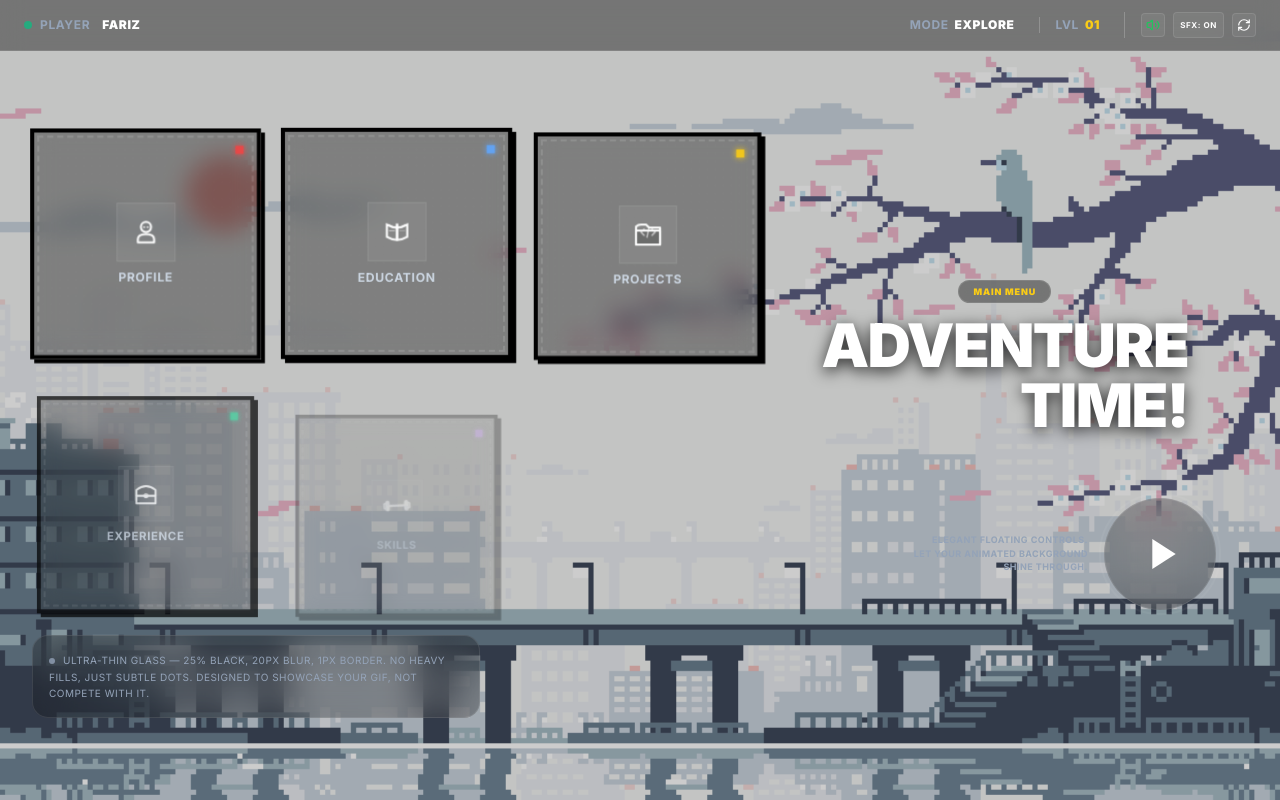
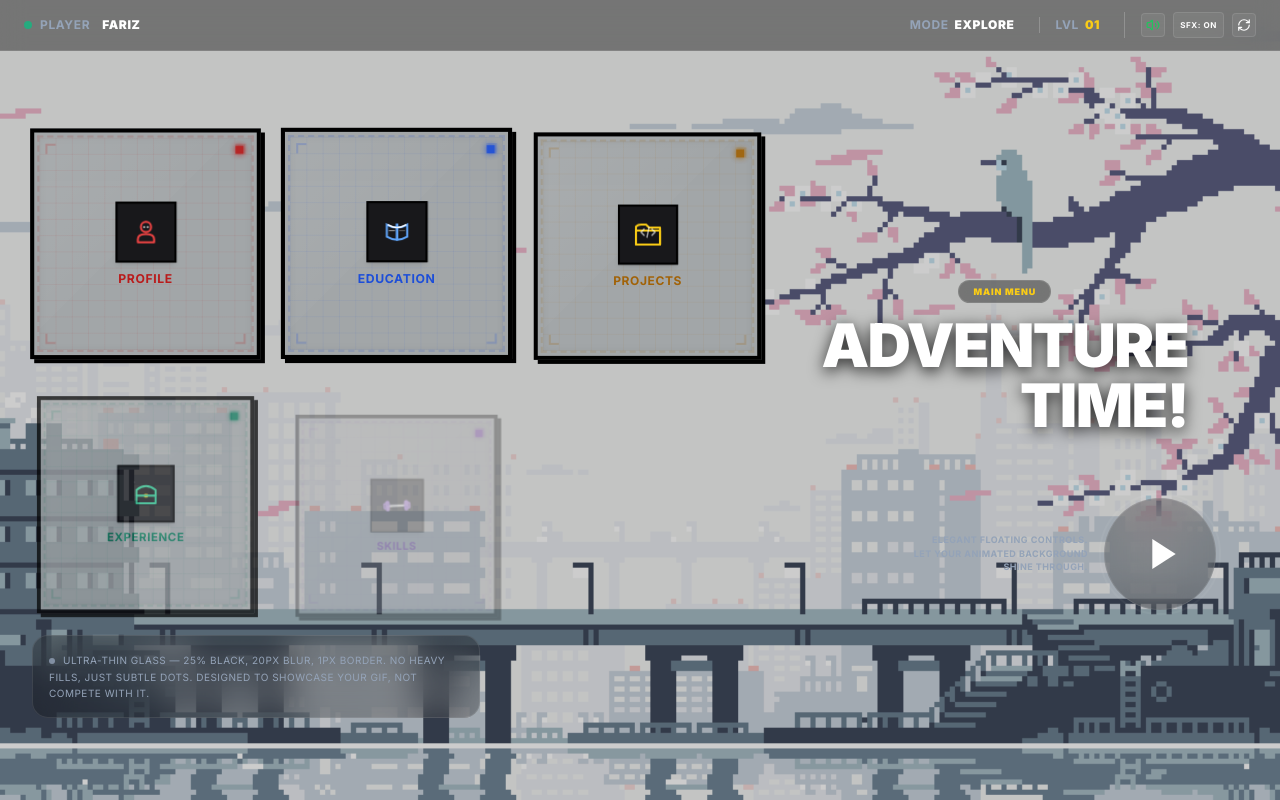
Before and after one commit to ProfFariz/Portfolio, a Next.js app in the folder next-portfolio/: page / in a window 1280 px wide. Both pictures are taken after a click on the button "PRESS START GAME". Built offline with nearby package versions, Linux system fonts and the light colour scheme.

Commit message:
updated cards style

```diff
--- a/next-portfolio/src/components/mario-portfolio.tsx
+++ b/next-portfolio/src/components/mario-portfolio.tsx
@@ -564,26 +564,32 @@ const PROJECTS_DATA = [
 // ==========================================
 // 3.5. CUSTOM ANIMATED SVG HUD ICONS
 // ==========================================
-function AnimatedProfileIcon({ isHovered }: { isHovered: boolean }) {
+function AnimatedProfileIcon({ isHovered, hexColor }: { isHovered: boolean; hexColor?: string }) {
+  const color = hexColor || "#ef4444";
   return (
     <svg width="32" height="32" viewBox="0 0 32 32" className="fill-none stroke-current text-white overflow-visible">
+      {/* Selector arrow (yellow) */}
       <motion.path
         d="M 2,12 L 6,16 L 2,20 Z"
-        fill="currentColor"
+        fill="#facc15"
         stroke="none"
         animate={isHovered ? { opacity: [0, 1, 0] } : { opacity: 0 }}
         transition={{ repeat: Infinity, duration: 0.3 }}
       />
+      {/* Silhouette head (red) */}
       <motion.circle
         cx="16"
         cy="11"
         r="5"
+        stroke={color}
         strokeWidth="2"
         animate={isHovered ? { scale: [1, 1.05, 1], y: [0, -0.5, 0] } : { y: [0, -0.4, 0] }}
         transition={{ repeat: Infinity, duration: isHovered ? 1 : 3, ease: "easeInOut" }}
       />
+      {/* Eyes (white) */}
       <motion.line
         x1="14" y1="11" x2="14.5" y2="11"
+        stroke="#ffffff"
         strokeWidth="1.5"
         strokeLinecap="round"
         animate={{ scaleY: [1, 0.1, 1] }}
@@ -591,13 +597,16 @@ function AnimatedProfileIcon({ isHovered }: { isHovered: boolean }) {
       />
       <motion.line
         x1="17.5" y1="11" x2="18" y2="11"
+        stroke="#ffffff"
         strokeWidth="1.5"
         strokeLinecap="round"
         animate={{ scaleY: [1, 0.1, 1] }}
         transition={{ repeat: Infinity, repeatDelay: 4, duration: 0.15 }}
       />
+      {/* Silhouette body (red) */}
       <motion.path
         d="M 8,23 C 8,19 11,18 16,18 C 21,18 24,19 24,23 L 24,26 L 8,26 Z"
+        stroke={color}
         strokeWidth="2"
         strokeLinejoin="round"
         animate={isHovered ? { y: [0, -0.5, 0] } : { y: 0 }}
@@ -606,14 +615,16 @@ function AnimatedProfileIcon({ isHovered }: { isHovered: boolean }) {
   );
 }
 
-function AnimatedEducationIcon({ isHovered }: { isHovered: boolean }) {
+function AnimatedEducationIcon({ isHovered, hexColor }: { isHovered: boolean; hexColor?: string }) {
+  const color = hexColor || "#60a5fa";
   return (
     <svg width="32" height="32" viewBox="0 0 32 32" className="fill-none stroke-current text-white overflow-visible">
-      <path d="M 16,24 L 16,8" strokeWidth="2.5" />
-      <path d="M 16,24 C 11,24 6,21 6,21 L 6,9 C 6,9 11,12 16,12" strokeWidth="2" strokeLinecap="round" />
-      <path d="M 16,24 C 21,24 26,21 26,21 L 26,9 C 26,9 21,12 16,12" strokeWidth="2" strokeLinecap="round" />
+      <path d="M 16,24 L 16,8" stroke={color} strokeWidth="2.5" />
+      <path d="M 16,24 C 11,24 6,21 6,21 L 6,9 C 6,9 11,12 16,12" stroke={color} strokeWidth="2" strokeLinecap="round" />
+      <path d="M 16,24 C 21,24 26,21 26,21 L 26,9 C 26,9 21,12 16,12" stroke={color} strokeWidth="2" strokeLinecap="round" />
       <motion.path
         d="M 16,12 C 20,12 23,10 25,9"
+        stroke="#ffffff"
         strokeWidth="1.5"
         animate={isHovered ? { rotateY: [0, -180, 0] } : { rotateY: 0 }}
         transition={{ repeat: Infinity, duration: 1.5, ease: "easeInOut" }}
@@ -621,6 +632,7 @@ function AnimatedEducationIcon({ isHovered }: { isHovered: boolean }) {
       />
       <motion.path
         d="M 16,12 C 12,12 9,10 7,9"
+        stroke="#ffffff"
         strokeWidth="1.5"
         animate={isHovered ? { rotateY: [0, 180, 0] } : { rotateY: 0 }}
         transition={{ repeat: Infinity, duration: 1.5, ease: "easeInOut", delay: 0.3 }}
@@ -628,12 +640,14 @@ function AnimatedEducationIcon({ isHovered }: { isHovered: boolean }) {
       />
       <motion.path
         d="M 8,15 L 14,15"
+        stroke="#ffffff"
         strokeWidth="1"
         animate={{ opacity: [0.3, 0.8, 0.3] }}
         transition={{ repeat: Infinity, duration: 2 }}
       />
       <motion.path
         d="M 18,15 L 24,15"
+        stroke="#ffffff"
         strokeWidth="1"
         animate={{ opacity: [0.3, 0.8, 0.3] }}
         transition={{ repeat: Infinity, duration: 2, delay: 0.5 }}
@@ -642,12 +656,14 @@ function AnimatedEducationIcon({ isHovered }: { isHovered: boolean }) {
   );
 }
 
-function AnimatedProjectsIcon({ isHovered }: { isHovered: boolean }) {
+function AnimatedProjectsIcon({ isHovered, hexColor }: { isHovered: boolean; hexColor?: string }) {
+  const color = hexColor || "#facc15";
   return (
     <svg width="32" height="32" viewBox="0 0 32 32" className="fill-none stroke-current text-white overflow-visible">
-      <path d="M 4,26 L 4,8 C 4,8 6,6 9,6 L 14,6 L 17,9 L 28,9 L 28,26 Z" strokeWidth="2" strokeLinejoin="round" />
+      <path d="M 4,26 L 4,8 C 4,8 6,6 9,6 L 14,6 L 17,9 L 28,9 L 28,26 Z" stroke={color} strokeWidth="2" strokeLinejoin="round" />
       <motion.path
         d="M 4,26 L 4,12 L 28,12 L 28,26 Z"
+        stroke={color}
         strokeWidth="2"
         strokeLinejoin="round"
         fill="rgba(0,0,0,0.2)"
@@ -658,35 +674,37 @@ function AnimatedProjectsIcon({ isHovered }: { isHovered: boolean }) {
         animate={isHovered ? { y: [-2, -14, -2], opacity: [0.4, 1, 0.4] } : { y: [0, -3, 0], opacity: 0.6 }}
         transition={{ repeat: Infinity, duration: isHovered ? 1.5 : 3, ease: "easeInOut" }}
       >
-        <path d="M 12,11 L 9,14 L 12,17" strokeWidth="1.5" strokeLinecap="round" strokeLinejoin="round" />
-        <path d="M 20,11 L 23,14 L 20,17" strokeWidth="1.5" strokeLinecap="round" strokeLinejoin="round" />
-        <path d="M 17,9 L 15,19" strokeWidth="1.5" strokeLinecap="round" />
+        <path d="M 12,11 L 9,14 L 12,17" stroke="#ffffff" strokeWidth="1.5" strokeLinecap="round" strokeLinejoin="round" />
+        <path d="M 20,11 L 23,14 L 20,17" stroke="#ffffff" strokeWidth="1.5" strokeLinecap="round" strokeLinejoin="round" />
+        <path d="M 17,9 L 15,19" stroke="#ffffff" strokeWidth="1.5" strokeLinecap="round" />
       </motion.g>
     </svg>
   );
 }
 
-function AnimatedExperienceIcon({ isHovered }: { isHovered: boolean }) {
+function AnimatedExperienceIcon({ isHovered, hexColor }: { isHovered: boolean; hexColor?: string }) {
+  const color = hexColor || "#34d399";
   return (
     <svg width="32" height="32" viewBox="0 0 32 32" className="fill-none stroke-current text-white overflow-visible">
       <motion.path
         d="M 2,4 L 4,2 L 6,4 L 4,6 Z"
-        fill="currentColor"
+        fill="#ffffff"
         stroke="none"
         animate={{ scale: [0, 1, 0], opacity: [0, 0.8, 0] }}
         transition={{ repeat: Infinity, duration: 1.8, delay: 0.2 }}
       />
       <motion.path
         d="M 28,6 L 29,4 L 30,6 L 29,8 Z"
-        fill="currentColor"
+        fill="#ffffff"
         stroke="none"
         animate={{ scale: [0, 1, 0], opacity: [0, 0.8, 0] }}
         transition={{ repeat: Infinity, duration: 1.5, delay: 0.9 }}
       />
-      <path d="M 6,18 L 6,26 L 26,26 L 26,18 Z" strokeWidth="2" strokeLinejoin="round" />
-      <rect x="14" y="16" width="4" height="4" rx="1" fill="currentColor" />
+      <path d="M 6,18 L 6,26 L 26,26 L 26,18 Z" stroke={color} strokeWidth="2" strokeLinejoin="round" />
+      <rect x="14" y="16" width="4" height="4" rx="1" fill="#facc15" stroke="none" />
       <motion.path
         d="M 6,18 L 6,12 C 6,12 11,8 16,8 C 21,8 26,12 26,12 L 26,18 Z"
+        stroke={color}
         strokeWidth="2"
         strokeLinejoin="round"
         fill="rgba(0,0,0,0.15)"
@@ -697,14 +715,15 @@ function AnimatedExperienceIcon({ isHovered }: { isHovered: boolean }) {
         animate={isHovered ? { y: [4, -12, 4], opacity: [0, 1, 0], scale: [0.8, 1.2, 0.8] } : { y: 4, opacity: 0 }}
         transition={{ repeat: Infinity, duration: 1.5, ease: "easeOut" }}
       >
-        <circle cx="16" cy="12" r="3.5" strokeWidth="1.5" fill="rgba(250,204,21,0.2)" className="text-yellow-400" />
-        <line x1="16" y1="10.5" x2="16" y2="13.5" strokeWidth="1" className="text-yellow-400" />
+        <circle cx="16" cy="12" r="3.5" stroke="#facc15" strokeWidth="1.5" fill="rgba(250,204,21,0.2)" />
+        <line x1="16" y1="10.5" x2="16" y2="13.5" stroke="#facc15" strokeWidth="1" />
       </motion.g>
     </svg>
   );
 }
 
-function AnimatedSkillsIcon({ isHovered }: { isHovered: boolean }) {
+function AnimatedSkillsIcon({ isHovered, hexColor }: { isHovered: boolean; hexColor?: string }) {
+  const color = hexColor || "#c084fc";
   return (
     <svg width="32" height="32" viewBox="0 0 32 32" className="fill-none stroke-current text-white overflow-visible">
       <motion.g
@@ -725,19 +744,21 @@ function AnimatedSkillsIcon({ isHovered }: { isHovered: boolean }) {
         }}
         style={{ originX: "16px", originY: "16px" }}
       >
-        <line x1="6" y1="16" x2="26" y2="16" strokeWidth="2.5" />
-        <rect x="4" y="11" width="3" height="10" rx="1.5" strokeWidth="2" fill="currentColor" />
-        <rect x="1.5" y="13" width="2" height="6" rx="1" strokeWidth="1.5" />
-        <rect x="25" y="11" width="3" height="10" rx="1.5" strokeWidth="2" fill="currentColor" />
-        <rect x="28.5" y="13" width="2" height="6" rx="1" strokeWidth="1.5" />
+        <line x1="6" y1="16" x2="26" y2="16" stroke="#ffffff" strokeWidth="2.5" />
+        <rect x="4" y="11" width="3" height="10" rx="1.5" stroke={color} strokeWidth="2" fill={color} />
+        <rect x="1.5" y="13" width="2" height="6" rx="1" stroke={color} strokeWidth="1.5" />
+        <rect x="25" y="11" width="3" height="10" rx="1.5" stroke={color} strokeWidth="2" fill={color} />
+        <rect x="28.5" y="13" width="2" height="6" rx="1" stroke={color} strokeWidth="1.5" />
         <motion.path
           d="M 12,6 L 10,4"
+          stroke="#facc15"
           strokeWidth="1.5"
           animate={isHovered ? { opacity: [0, 1, 0], scale: [0.5, 1, 0.5] } : { opacity: 0 }}
           transition={{ repeat: Infinity, duration: 0.6 }}
         />
         <motion.path
           d="M 20,6 L 22,4"
+          stroke="#facc15"
           strokeWidth="1.5"
           animate={isHovered ? { opacity: [0, 1, 0], scale: [0.5, 1, 0.5] } : { opacity: 0 }}
           transition={{ repeat: Infinity, duration: 0.6, delay: 0.3 }}
@@ -747,7 +768,8 @@ function AnimatedSkillsIcon({ isHovered }: { isHovered: boolean }) {
   );
 }
 
-function AnimatedContactIcon({ isHovered }: { isHovered: boolean }) {
+function AnimatedContactIcon({ isHovered, hexColor }: { isHovered: boolean; hexColor?: string }) {
+  const color = hexColor || "#f472b6";
   return (
     <svg width="32" height="32" viewBox="0 0 32 32" className="fill-none stroke-current text-white overflow-visible">
       <motion.circle
@@ -761,15 +783,17 @@ function AnimatedContactIcon({ isHovered }: { isHovered: boolean }) {
       />
       <motion.path
         d="M 10,13 L 22,13 L 22,23 L 10,23 Z"
+        stroke="#ffffff"
         strokeWidth="1.5"
-        fill="currentColor"
+        fill="#ffffff"
         animate={isHovered ? { y: -8, scaleY: 1.1 } : { y: 0, scaleY: 1 }}
         transition={{ type: "spring", stiffness: 200, damping: 15 }}
         style={{ originY: "23px" }}
       />
-      <path d="M 5,12 L 5,25 L 27,25 L 27,12 Z" strokeWidth="2" strokeLinejoin="round" fill="rgba(0,0,0,0.2)" />
+      <path d="M 5,12 L 5,25 L 27,25 L 27,12 Z" stroke={color} strokeWidth="2" strokeLinejoin="round" fill="rgba(0,0,0,0.2)" />
       <motion.path
         d="M 5,12 L 16,20 L 27,12"
+        stroke={color}
         strokeWidth="2"
         strokeLinejoin="round"
         animate={isHovered ? { scaleY: -1, y: -0.5, originY: "12px" } : { scaleY: 1, y: 0 }}
@@ -784,8 +808,20 @@ interface MenuCardProps {
   hexColor: string;
   isActive: boolean;
   onClick: () => void;
-  renderIcon: (isHovered: boolean) => React.ReactNode;
+  renderIcon: (isHovered: boolean, hexColor: string) => React.ReactNode;
 }
+
+const getLegibleColor = (hex: string) => {
+  switch (hex) {
+    case "#ef4444": return "#b91c1c";
+    case "#60a5fa": return "#1d4ed8";
+    case "#facc15": return "#a16207";
+    case "#34d399": return "#047857";
+    case "#c084fc": return "#6b21a8";
+    case "#f472b6": return "#be185d";
+    default: return hex;
+  }
+};
 
 function MenuCard({
   title,
@@ -798,6 +834,7 @@ function MenuCard({
 
   const baseBoxShadow = isActive ? `6px 6px 0px ${hexColor}` : "4px 4px 0px #000000";
   const baseTranslate = isActive ? { x: -2, y: -2 } : { x: 0, y: 0 };
+  const contrastColor = getLegibleColor(hexColor);
 
   return (
     <motion.button
@@ -823,40 +860,91 @@ function MenuCard({
       onMouseEnter={() => setIsHovered(true)}
       onMouseLeave={() => setIsHovered(false)}
       style={{ boxShadow: baseBoxShadow }}
-      className="group relative flex flex-col items-center justify-center p-[3px] bg-black/35 backdrop-blur-md border-4 border-black text-white rounded-none aspect-[1/1] transition-colors duration-200 overflow-hidden"
+      className="group relative flex flex-col items-center justify-center p-[3px] bg-[#a2a6a8] border-4 border-black text-white rounded-none aspect-[1/1] transition-colors duration-200 overflow-hidden"
     >
       {/* Inner dashed console border frame */}
       <div
-        className="w-full h-full border-2 border-dashed p-4 flex flex-col items-center justify-center relative rounded-none transition-colors duration-200 z-10"
-        style={{ borderColor: isHovered || isActive ? hexColor : "rgba(255,255,255,0.12)" }}
+        className="w-full h-full border-2 border-dashed p-4 flex flex-col items-center justify-center relative rounded-none transition-all duration-200 z-10"
+        style={{
+          borderColor: isHovered || isActive ? contrastColor : `${contrastColor}25`,
+          boxShadow: isHovered || isActive ? "inset 0 0 16px rgba(0,0,0,0.15)" : "inset 0 0 8px rgba(0,0,0,0.06)"
+        }}
       >
-        {/* Tech grid dot texture */}
-        <div className="absolute inset-0 bg-grid-tech opacity-[0.06] pointer-events-none z-0" />
+        {/* Dynamic Center Glow */}
+        <div
+          className="absolute inset-0 pointer-events-none z-0 transition-opacity duration-300"
+          style={{
+            background: `radial-gradient(circle at center, ${contrastColor}18 0%, transparent 75%)`,
+            opacity: isHovered || isActive ? 1 : 0
+          }}
+        />
+
+        {/* Diagonal Gloss Glass Reflection */}
+        <div
+          className="absolute inset-0 pointer-events-none z-0 opacity-40"
+          style={{
+            background: "linear-gradient(135deg, rgba(255,255,255,0.2) 0%, rgba(255,255,255,0.05) 45%, transparent 45.1%)"
+          }}
+        />
+
+        {/* Tech Vector Grid texture */}
+        <div
+          className="absolute inset-0 pointer-events-none z-0 transition-all duration-300"
+          style={{
+            backgroundImage: isHovered || isActive
+              ? `linear-gradient(to right, ${contrastColor}22 1px, transparent 1px), linear-gradient(to bottom, ${contrastColor}22 1px, transparent 1px)`
+              : `linear-gradient(to right, ${contrastColor}0f 1px, transparent 1px), linear-gradient(to bottom, ${contrastColor}0f 1px, transparent 1px)`,
+            backgroundSize: "16px 16px"
+          }}
+        />
 
         {/* Scanline moving overlay */}
-        <div className="absolute inset-0 overflow-hidden pointer-events-none opacity-0 group-hover:opacity-100 transition-opacity duration-300 z-0">
-          <div className="w-full h-1/2 bg-gradient-to-b from-transparent via-white/10 to-transparent absolute top-0 left-0 arcade-scanline" />
+        <div className="absolute inset-0 overflow-hidden pointer-events-none z-0">
+          <div
+            className="w-full h-1/2 bg-gradient-to-b from-transparent via-black/5 to-transparent absolute top-0 left-0 arcade-scanline transition-opacity duration-300"
+            style={{ opacity: isHovered || isActive ? 0.6 : 0.15 }}
+          />
         </div>
+
+        {/* Retro HUD Corner L-Brackets */}
+        <div
+          className="absolute top-1.5 left-1.5 w-2.5 h-2.5 border-t-2 border-l-2 transition-colors duration-200 pointer-events-none"
+          style={{ borderColor: isHovered || isActive ? contrastColor : `${contrastColor}35` }}
+        />
+        <div
+          className="absolute top-1.5 right-1.5 w-2.5 h-2.5 border-t-2 border-r-2 transition-colors duration-200 pointer-events-none"
+          style={{ borderColor: isHovered || isActive ? contrastColor : `${contrastColor}35` }}
+        />
+        <div
+          className="absolute bottom-1.5 left-1.5 w-2.5 h-2.5 border-b-2 border-l-2 transition-colors duration-200 pointer-events-none"
+          style={{ borderColor: isHovered || isActive ? contrastColor : `${contrastColor}35` }}
+        />
+        <div
+          className="absolute bottom-1.5 right-1.5 w-2.5 h-2.5 border-b-2 border-r-2 transition-colors duration-200 pointer-events-none"
+          style={{ borderColor: isHovered || isActive ? contrastColor : `${contrastColor}35` }}
+        />
 
         {/* Pulsing indicator block (square) */}
         <span
           className="absolute top-2 right-2 w-2 h-2 rounded-none shadow-[0_0_6px_currentColor] arcade-flicker"
-          style={{ backgroundColor: hexColor, color: hexColor }}
+          style={{ backgroundColor: contrastColor, color: contrastColor }}
         />
 
-        {/* Custom Icon Box container (sharp corners) */}
+        {/* Custom Icon Box container (dark insert slot) */}
         <div className="relative mb-2 flex items-center justify-center">
-          {/* Flat colored light pool behind the icon */}
           <div
             className="absolute inset-0 opacity-0 group-hover:opacity-20 transition-opacity duration-200 rounded-none"
             style={{ backgroundColor: hexColor }}
           />
-          <div className="relative p-3 bg-white/5 border border-white/10 rounded-none group-hover:scale-105 group-hover:bg-white/10 group-hover:border-white/20 transition-all duration-200">
-            {renderIcon(isHovered)}
+          <div className="relative p-3 bg-[#18181b] border-2 border-black rounded-none group-hover:scale-105 group-hover:bg-[#111113] transition-all duration-200 shadow-md">
+            {renderIcon(isHovered, hexColor)}
           </div>
         </div>
 
-        <span className="text-[10px] sm:text-xs font-bold uppercase tracking-wider text-slate-300 group-hover:text-white transition-colors select-none font-retro">
+        <span
+          className="text-[10px] sm:text-xs font-bold uppercase tracking-wider select-none font-retro transition-colors duration-200"
+          style={{ color: isHovered || isActive ? "#000000" : contrastColor }}
+        >
           {title}
         </span>
       </div>
@@ -2147,7 +2235,7 @@ export function MarioPortfolio() {
               hexColor="#ef4444"
               isActive={activeSection === "profile"}
               onClick={() => openSection("profile")}
-              renderIcon={(isHovered) => <AnimatedProfileIcon isHovered={isHovered} />}
+              renderIcon={(isHovered, hexColor) => <AnimatedProfileIcon isHovered={isHovered} hexColor={hexColor} />}
             />
 
             {/* Education Card */}
@@ -2156,7 +2244,7 @@ export function MarioPortfolio() {
               hexColor="#60a5fa"
               isActive={activeSection === "education"}
               onClick={() => openSection("education")}
-              renderIcon={(isHovered) => <AnimatedEducationIcon isHovered={isHovered} />}
+              renderIcon={(isHovered, hexColor) => <AnimatedEducationIcon isHovered={isHovered} hexColor={hexColor} />}
             />
 
             {/* Projects Card */}
@@ -2165,7 +2253,7 @@ export function MarioPortfolio() {
               hexColor="#facc15"
               isActive={activeSection === "projects"}
               onClick={() => openSection("projects")}
-              renderIcon={(isHovered) => <AnimatedProjectsIcon isHovered={isHovered} />}
+              renderIcon={(isHovered, hexColor) => <AnimatedProjectsIcon isHovered={isHovered} hexColor={hexColor} />}
             />
 
             {/* Experience Card */}
@@ -2174,7 +2262,7 @@ export function MarioPortfolio() {
               hexColor="#34d399"
               isActive={activeSection === "experience"}
               onClick={() => openSection("experience")}
-              renderIcon={(isHovered) => <AnimatedExperienceIcon isHovered={isHovered} />}
+              renderIcon={(isHovered, hexColor) => <AnimatedExperienceIcon isHovered={isHovered} hexColor={hexColor} />}
             />
 
             {/* Skills Card */}
@@ -2183,7 +2271,7 @@ export function MarioPortfolio() {
               hexColor="#c084fc"
               isActive={activeSection === "skills"}
               onClick={() => openSection("skills")}
-              renderIcon={(isHovered) => <AnimatedSkillsIcon isHovered={isHovered} />}
+              renderIcon={(isHovered, hexColor) => <AnimatedSkillsIcon isHovered={isHovered} hexColor={hexColor} />}
             />
 
             {/* Contact Card */}
@@ -2192,7 +2280,7 @@ export function MarioPortfolio() {
               hexColor="#f472b6"
               isActive={activeSection === "contact"}
               onClick={() => openSection("contact")}
-              renderIcon={(isHovered) => <AnimatedContactIcon isHovered={isHovered} />}
+              renderIcon={(isHovered, hexColor) => <AnimatedContactIcon isHovered={isHovered} hexColor={hexColor} />}
             />
           </motion.div>
 
```
